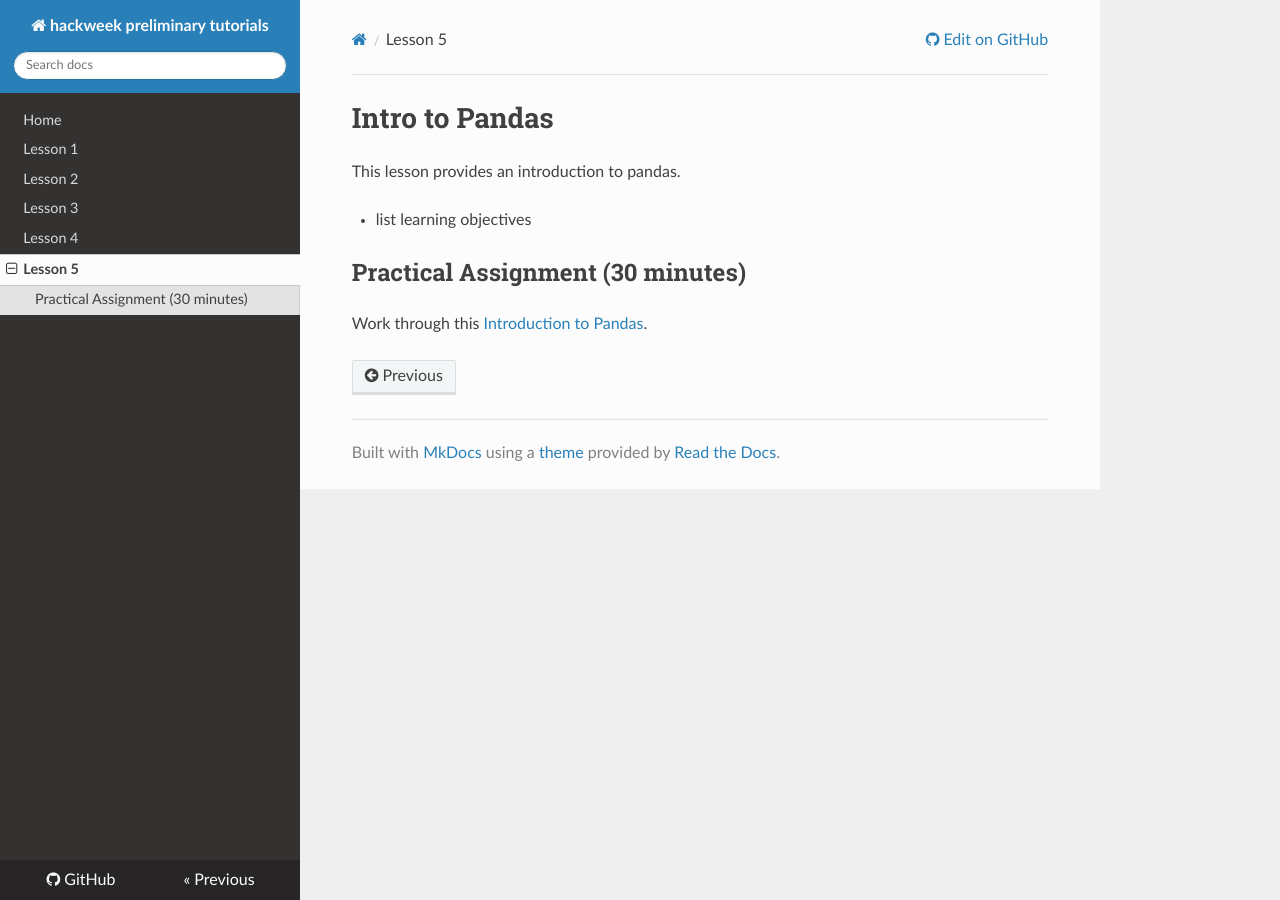
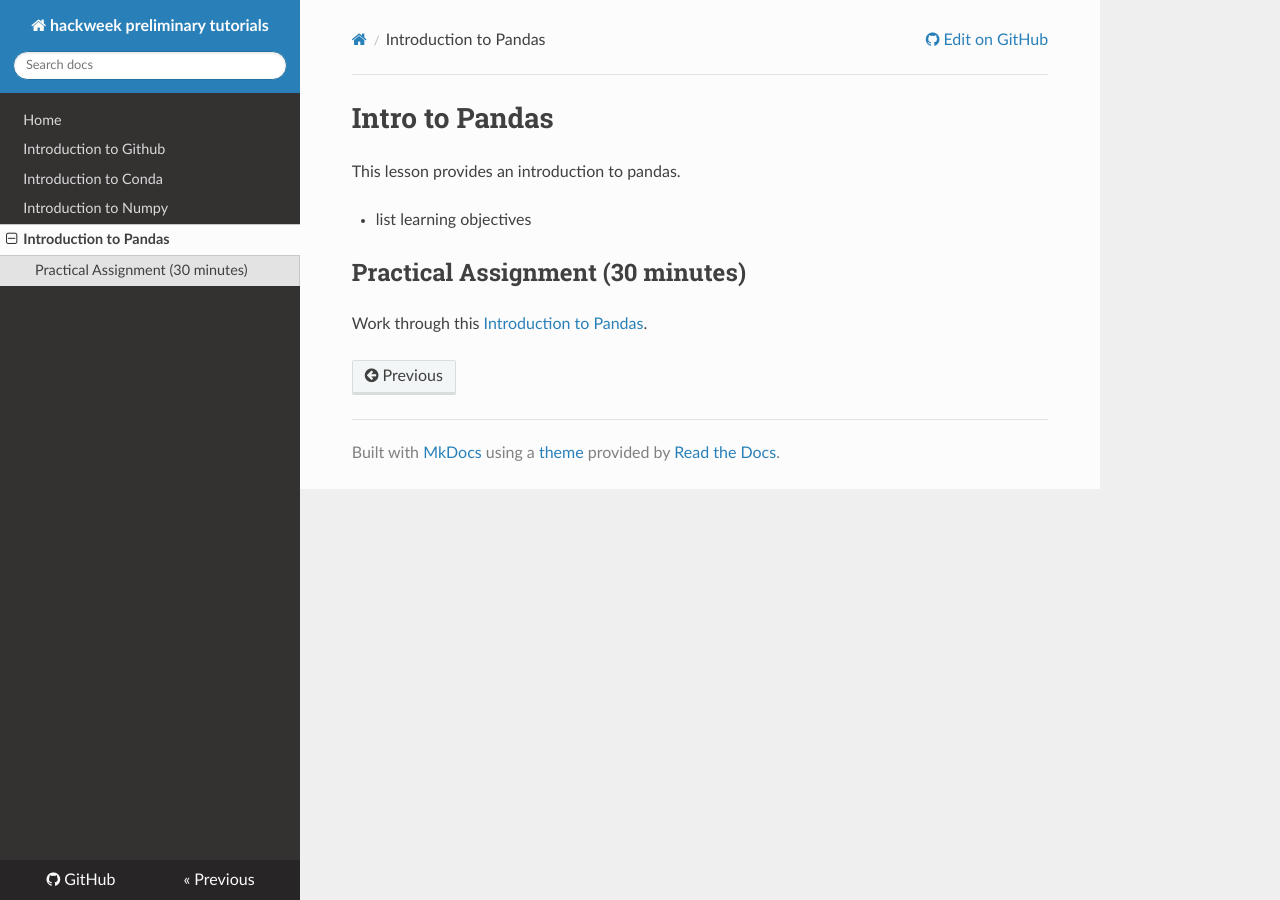
Before and after one commit to emiliom/learning-resources, an MkDocs documentation site: the page built from docs/pandas.md, in a window 1280 px wide. Built offline with MkDocs 1.6.1, drawn with Linux system fonts in a browser that asks for light colours; nearby versions of some CDN libraries.

Commit message:
Modified config and index files, removed some lessons

```diff
--- a/mkdocs.yml
+++ b/mkdocs.yml
@@ -1,12 +1,10 @@
 site_name: hackweek preliminary tutorials
 nav:
     - Home: index.md
-    - Lesson 1: github.md
-    - Lesson 2: jupyterhub.md
-    - Lesson 3: conda.md
-    #- Lesson 4: earthdata.md
-    - Lesson 4: numpy.md
-    - Lesson 5: pandas.md
+    - Introduction to Github: github.md
+    - Introduction to Conda: conda.md
+    - Introduction to Numpy: numpy.md
+    - Introduction to Pandas: pandas.md
 theme:
     name: readthedocs
     highlightjs: true
@@ -20,6 +18,7 @@
     slack_url: https://waterhackweek.slack.com
     github_org_url: https://github.com/waterhackweek
     pangeo_url: https://aws-uswest2.pangeo.io
+    cyberseminar_url: https://www.cuahsi.org/education/cyberseminars/waterhackweek-cyberseminar-series
     admin_contact: Jane Koh
 markdown_extensions:
   - admonition
```
Also changed, not shown: docs/index.md (+10 -18 lines), extradocs/VocabAcronyms2020.md (renamed from docs/VocabAcronyms2020.md), extradocs/earthdata.md (renamed from docs/earthdata.md), extradocs/jupyterhub.md (renamed from docs/jupyterhub.md).
